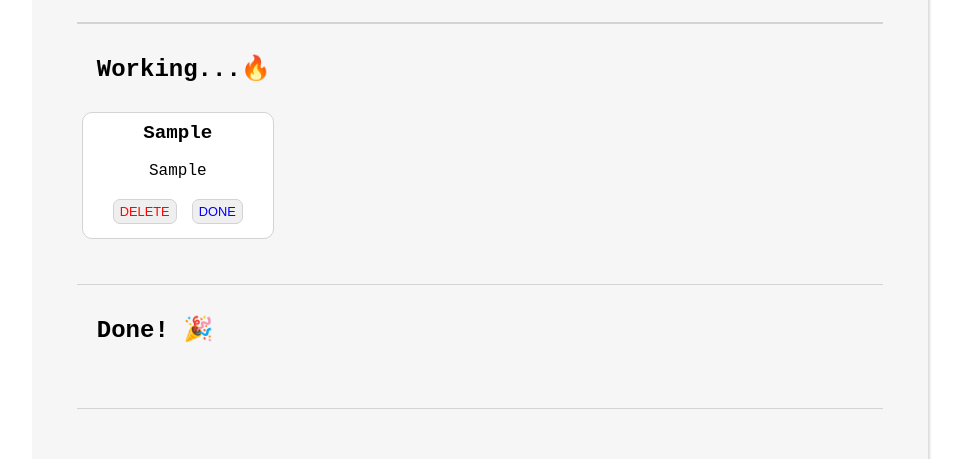
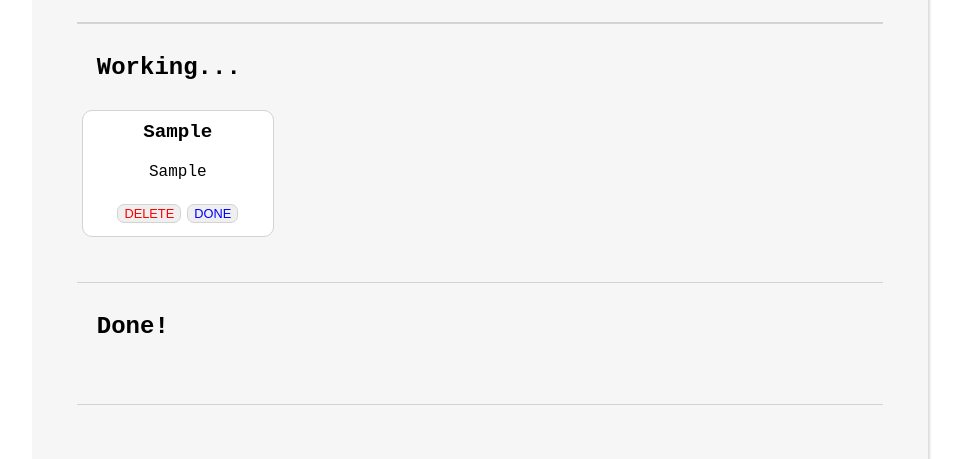
Before and after one commit to nayoung3669/todolist_react, a React (Create React App) app: page / in a window 1280 px wide. Both pictures are taken after typing "Sample", "Sample" into the empty fields and a click on the button "ADD". Shown: the part 178-637 px from the top of the page, without its empty margins (160-1121 px from the left). Built offline with nearby package versions, Linux system fonts and the light colour scheme.

Commit message:
refactoring -> deleted done list

```diff
--- a/src/App.js
+++ b/src/App.js
@@ -1,9 +1,8 @@
 import { useState } from 'react';
 import './App.css';
-import DoneList from './components/DoneList';
 import TodoInput from './components/TodoInput';
 import TodoTemplate from './components/TodoTemplate';
-import { WorkingList } from './components/WorkingList';
+import { TodoList } from './components/TodoList';
 import { useRef } from 'react';
 import { useCallback } from 'react';
 
@@ -34,8 +33,8 @@ function App() {
     <div className="App">
       <TodoTemplate>
         <TodoInput nextId={nextId} onAdd={onAdd}/>
-        <WorkingList todos={todos} onDelete={onDelete} onToggle={onToggle}/>
-        <DoneList todos={todos} onDelete={onDelete} onToggle={onToggle}/>
+        <TodoList todos={todos.filter((todo) => todo.done === false)} state={"Working..."} onDelete={onDelete} onToggle={onToggle}/>
+        <TodoList todos={todos.filter((todo) => todo.done === true)} state={"Done!"} onDelete={onDelete} onToggle={onToggle}/>
       </TodoTemplate>
     </div>
   );
--- a/src/components/DoneList.js
+++ /dev/null
@@ -1,19 +0,0 @@
-import React from "react"
-import TodoItem from "./TodoItem"
-import { ListBlock } from "./WorkingList"
-
-const DoneList = ({todos, onDelete, onToggle}) => {
-    const working = todos.filter((todo) => todo.done === true)
-    return (
-        <ListBlock>
-            <p className="working">Done! 🎉</p>
-            <div className="todos">
-                {working.map((todo) => {
-                    return <TodoItem todo={todo} onDelete={onDelete} onToggle={onToggle}/>
-                })}
-            </div>
-        </ListBlock>
-    )
-}
-
-export default React.memo(DoneList)
--- a/src/components/TodoItem.js
+++ b/src/components/TodoItem.js
@@ -13,7 +13,7 @@ const TodoItemBlock = styled.div`
     margin: 5px;
 
     p {
-        margin: 9px;
+        margin: 10px;
     }
     .title {
         font-size: 1.2rem;
@@ -28,13 +28,12 @@ const TodoItemBlock = styled.div`
         display: flex;
         justify-content: space-between;
         padding-top: 10px;
-        width: 130px;
         height: 25px;
-
         button {
             font-size: 0.8rem;
             border: 1px solid lightgray;
             border-radius : 7px;
+            margin: 3px;
             cursor: pointer;
         }
         .delete {
@@ -47,7 +46,7 @@ const TodoItemBlock = styled.div`
     }
 `
 
-const TodoItem = ({todo, onDelete, onToggle}) => {
+const TodoItem = ({todo, state, onDelete, onToggle}) => {
     const {id, title, text} = todo
     return (
         <TodoItemBlock>
@@ -55,7 +54,7 @@ const TodoItem = ({todo, onDelete, onToggle}) => {
             <p className="text">{text}</p>
             <div className="buttons">
                 <button className="delete" onClick={() => onDelete(id)}>DELETE</button>
-                <button className="done" onClick={() => onToggle(id)}>DONE</button>
+                <button className="done" onClick={() => onToggle(id)}>{state === "Working..." ? "DONE" : "CANCEL"}</button>
             </div>
         </TodoItemBlock>
     )
--- a/src/components/WorkingList.js
+++ b/src/components/TodoList.js
@@ -20,18 +20,18 @@ const ListBlock = styled.div`
 
 `
 
-const WorkingList = ({todos, onDelete, onToggle}) => {
-    const working = todos.filter((todo) => todo.done === false)
+const TodoList = ({todos, state, onDelete, onToggle}) => {
+
     return (
         <ListBlock>
-            <p className="working">Working...🔥</p>
+            <p className="working">{state}</p>
             <div className="todos">
-                {working.map((todo) => {
-                    return <TodoItem todo={todo} onDelete={onDelete} onToggle={onToggle}/>
+                {todos.map((todo) => {
+                    return <TodoItem todo={todo} state={state} onDelete={onDelete} onToggle={onToggle}/>
                 })}
             </div>
         </ListBlock>
     )
 }
 
-export { WorkingList, ListBlock }
+export { TodoList }
--- a/src/components/TodoTemplate.js
+++ b/src/components/TodoTemplate.js
@@ -6,7 +6,8 @@ const TemplateBlock = styled.div`
     align-items: center;
     background-color: #f6f6f6;
     width: 70%;
-    max-width: 900px;
+    min-width: 670px;
+    max-width: 1000px;
     height: 1200px;
     margin-top: 2rem;
     border-radius: 20px;
@@ -27,10 +28,6 @@ const TemplateBlock = styled.div`
         font-size: 2rem;
         font-weight: 600;
     }
-
-    @media screen and (max-width: 768px) {
-        flex-direction: column;
-    }
 `
 
 const TodoTemplate = ({children}) => {
```
Also changed, not shown: src/logo.svg (deleted), 1 other file (tests, documents, lock files or other folders).
